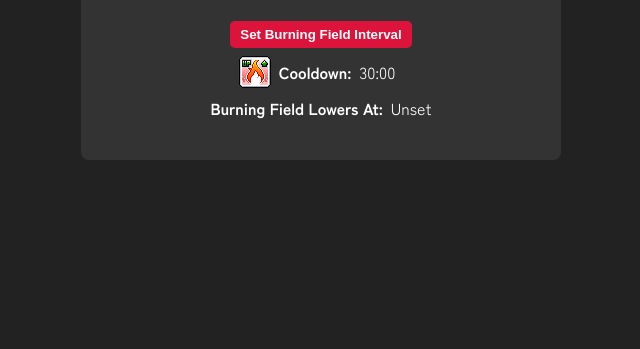
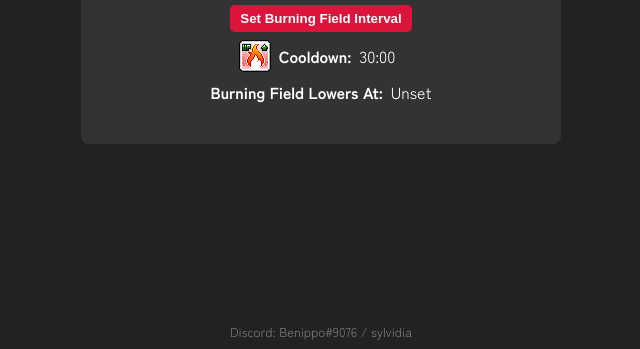
Before and after one commit to Seylumva/firestarter-helper, a plain HTML site: page index.html in a window 1280 px wide. Shown: the part 451-800 px from the top of the page, without its empty margins (319-959 px from the left). Drawn offline with Linux system fonts and the light colour scheme.

Commit message:
Add footer

```diff
--- a/index.html
+++ b/index.html
@@ -60,7 +60,10 @@
           <span>Unset</span>
         </div>
     </main>
+
+    <footer>Discord: Benippo#9076 / sylvidia</footer>
   </div>
+
 
   <script src="./js/main.js" type="module"></script>
 </body>
--- a/style.css
+++ b/style.css
@@ -2,17 +2,20 @@
   margin: 0;
   box-sizing: border-box;
   color: white;
+  padding: 0;
 }
 
 body {
   background: #222;
   font-family: "Zen Kaku Gothic New", sans-serif;
-  padding: 1rem;
 }
 
 .container {
+  display: flex;
+  flex-direction: column;
   max-width: 480px;
   margin-inline: auto;
+  min-height: 100vh;
 }
 
 .site-title {
@@ -110,3 +113,11 @@ body {
 .delta {
   margin-left: 0.5rem;
 }
+
+footer {
+  margin-top: auto;
+  text-align: center;
+  color: #ecd8d877;
+  font-size: 0.8rem;
+  margin-bottom: 0.5rem;
+}
```
